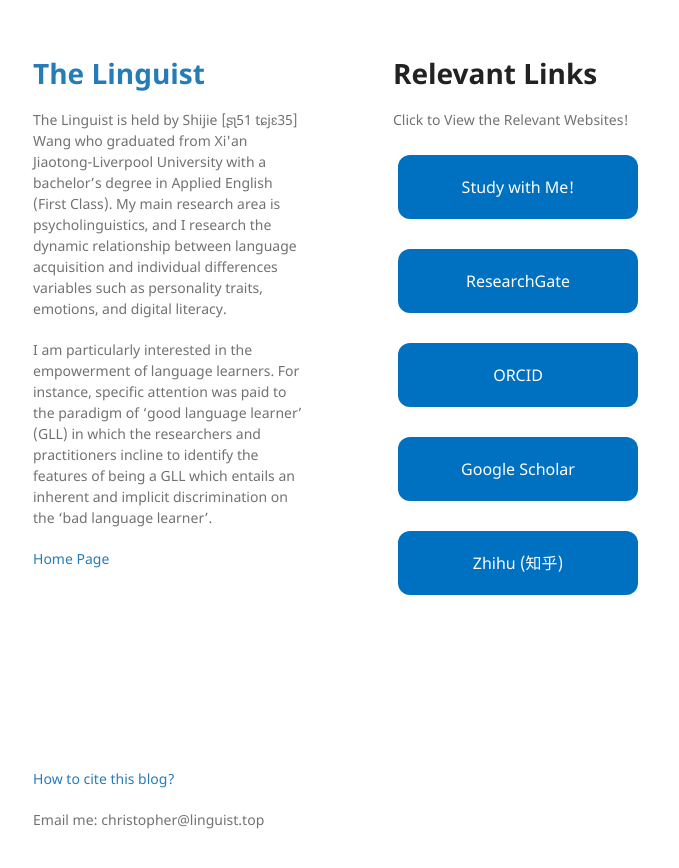
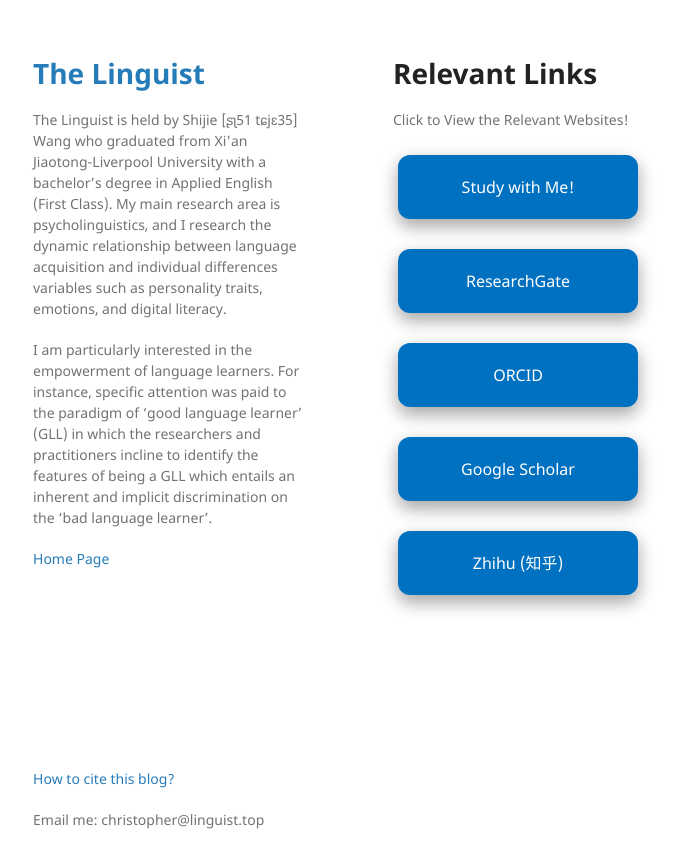
Before and after one commit to ChristopherTLAL/personal-blog, a Jekyll site: the page built from Relevant_Links/index.md, in a window 1280 px wide. Shown: the top 868 px of the page, without its empty margins (177-856 px from the left). Built offline with Jekyll 4.4.1, drawn with Linux system fonts in a browser that asks for light colours.

Commit message:
Update button.html

```diff
--- a/_layouts/button.html
+++ b/_layouts/button.html
@@ -27,6 +27,7 @@
   width: 200px;
   transition: all 0.5s;
   margin: 5px;
+  box-shadow: 0 8px 16px 0 rgba(0,0,0,0.2), 0 6px 20px 0 rgba(0,0,0,0.19);
 }
 .button span:after {
   content: '»';
```
